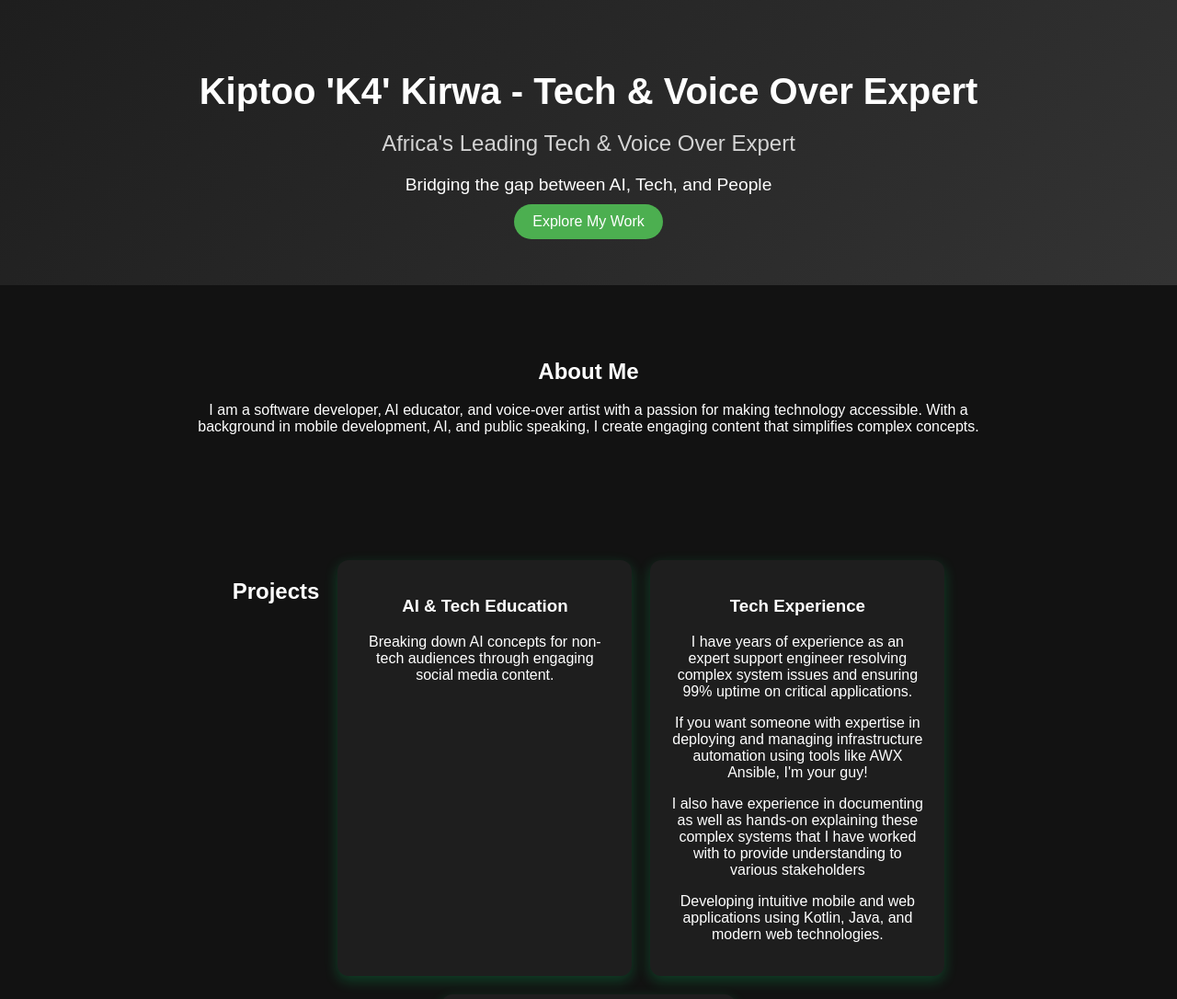
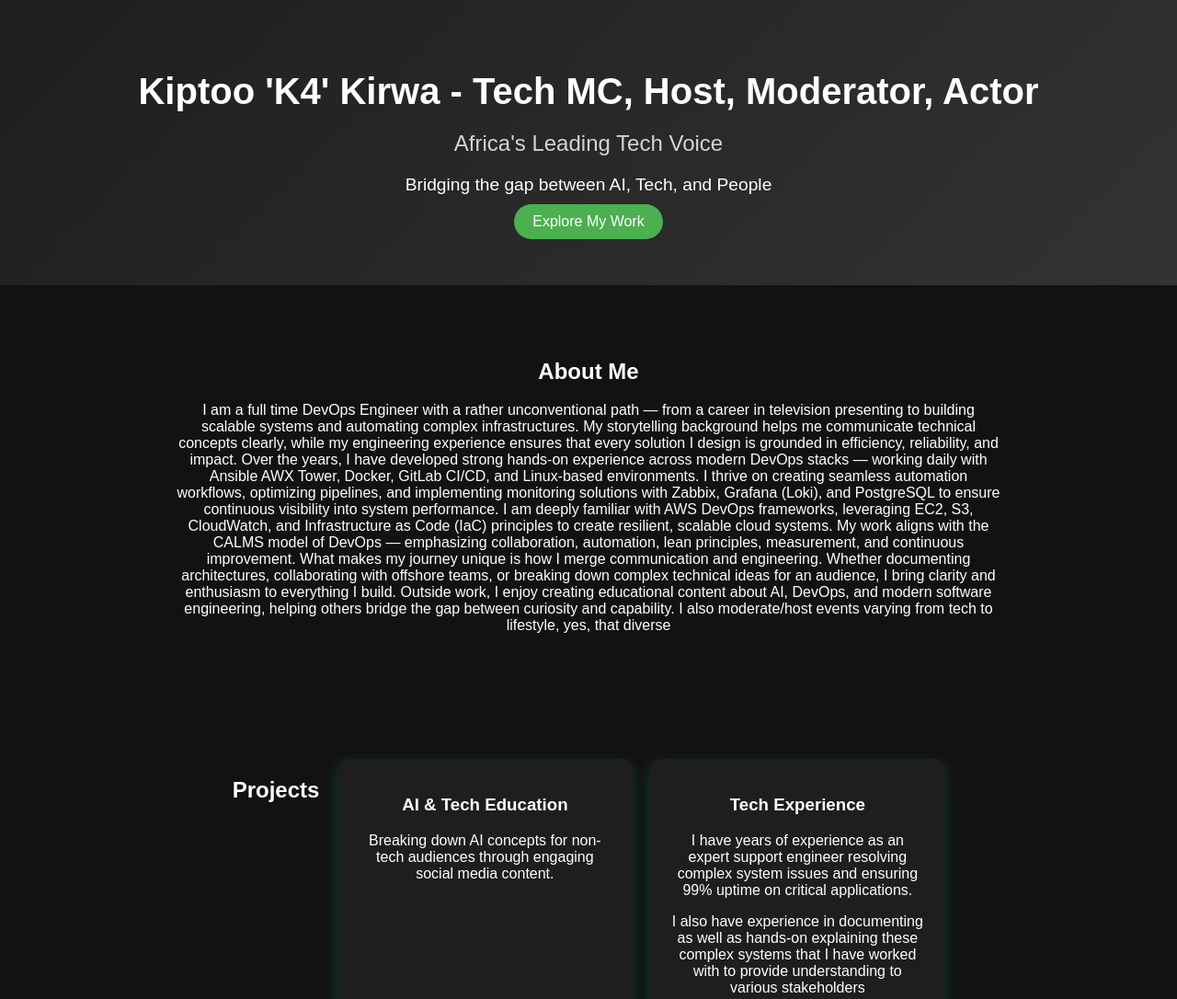
Before and after one commit to warraguy/k4warraguy.github.io, a plain HTML site: page index.html in a window 1280 px wide. Shown: the top 1086 px of the page at 92% size. Drawn offline with Linux system fonts and the light colour scheme.

Commit message:
Talking DevOps

```diff
--- a/index.html
+++ b/index.html
@@ -8,15 +8,23 @@
 </head>
 <body>
     <header>
-        <h1>Kiptoo 'K4' Kirwa - Tech & Voice Over Expert</h1>
-        <h2>Africa's Leading Tech & Voice Over Expert</h2>
+        <h1>Kiptoo 'K4' Kirwa - Tech MC, Host, Moderator, Actor</h1>
+        <h2>Africa's Leading Tech Voice</h2>
         <p>Bridging the gap between AI, Tech, and People</p>
         <a href="#projects" class="btn">Explore My Work</a>
     </header>
 
     <section id="about">
         <h2>About Me</h2>
-        <p>I am a software developer, AI educator, and voice-over artist with a passion for making technology accessible. With a background in mobile development, AI, and public speaking, I create engaging content that simplifies complex concepts.</p>
+        <p>I am a full time DevOps Engineer with a rather unconventional path — from a career in television presenting to building scalable systems and automating complex infrastructures. My storytelling background helps me communicate technical concepts clearly, while my engineering experience ensures that every solution I design is grounded in efficiency, reliability, and impact.
+
+Over the years, I have developed strong hands-on experience across modern DevOps stacks — working daily with Ansible AWX Tower, Docker, GitLab CI/CD, and Linux-based environments. I thrive on creating seamless automation workflows, optimizing pipelines, and implementing monitoring solutions with Zabbix, Grafana (Loki), and PostgreSQL to ensure continuous visibility into system performance.
+
+I am deeply familiar with AWS DevOps frameworks, leveraging EC2, S3, CloudWatch, and Infrastructure as Code (IaC) principles to create resilient, scalable cloud systems. My work aligns with the CALMS model of DevOps — emphasizing collaboration, automation, lean principles, measurement, and continuous improvement.
+
+What makes my journey unique is how I merge communication and engineering. Whether documenting architectures, collaborating with offshore teams, or breaking down complex technical ideas for an audience, I bring clarity and enthusiasm to everything I build.
+
+Outside work, I enjoy creating educational content about AI, DevOps, and modern software engineering, helping others bridge the gap between curiosity and capability. I also moderate/host events varying from tech to lifestyle, yes, that diverse</p>
     </section>
 
     <section id="projects">
@@ -27,8 +35,8 @@
         </div>
         <div class="project-card">
             <h3>Tech Experience</h3>
+            <p></p>
             <p>I have years of experience as an expert support engineer resolving complex system issues and ensuring 99% uptime on critical applications.</p>
-            <p>If you want someone with expertise in deploying and managing infrastructure automation using tools like AWX Ansible, I'm your guy! </p>
             <p>I also have experience in documenting as well as hands-on explaining these complex systems that I have worked with to provide understanding to various stakeholders</p>
             <p>Developing intuitive mobile and web applications using Kotlin, Java, and modern web technologies.</p>
         </div>
@@ -51,7 +59,7 @@
             <li>Mobile & Web Development</li>
             <li>Voice Over & Public Speaking</li>
             <li>Cybersecurity Awareness</li>
-            <li>Cloud & DevOps (Docker, Kubernetes, Ansible)</li>
+            <li>Cloud & DevOps (CI/CD, Automation, AWS)</li>
         </ul>
     </section>
 
```
